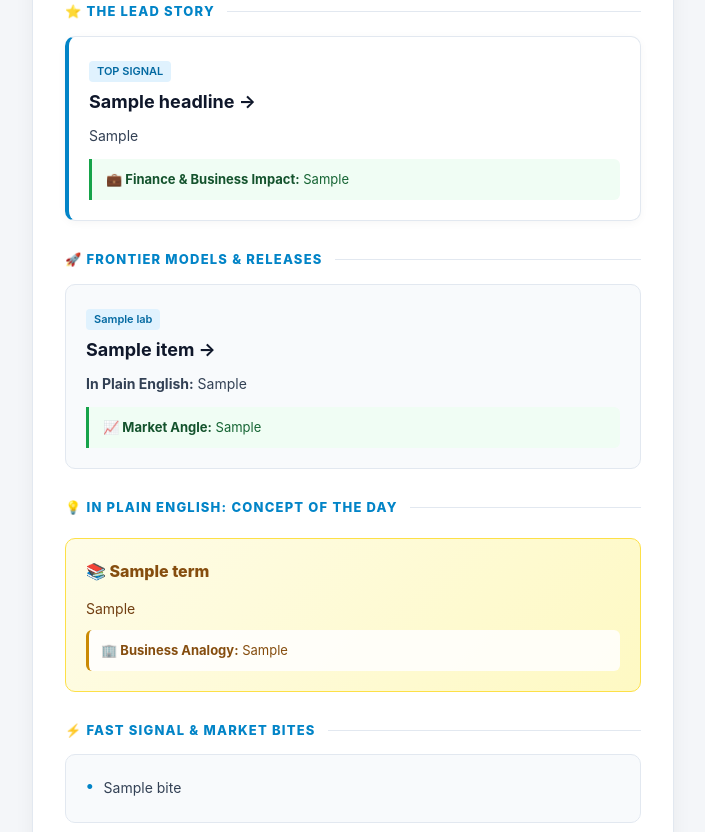
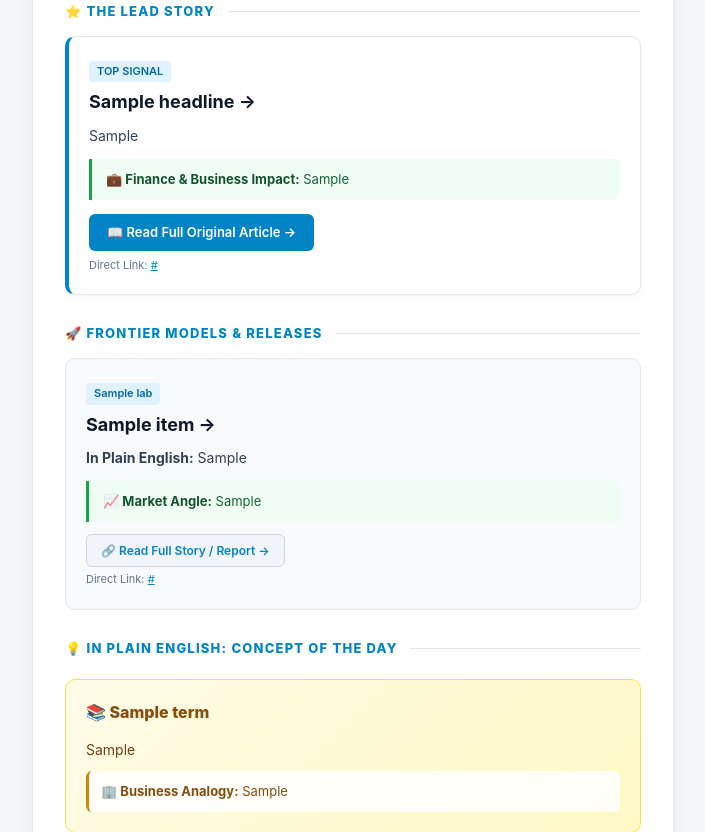
Before and after one commit to pgp16rudranshr-svg/BOT1, a Python web app: template templates/email_template.html in a window 1280 px wide. Shown: the part 257-1089 px from the top of the page, without its empty margins (287-992 px from the left). Run offline with Jinja, Linux system fonts and the light colour scheme; the template is opened without the code that fills it: most values are stand-ins (such as "Sample title", 1, 10 or a date in 2020).

Commit message:
Add direct article links and buttons to templates/email_template.html

```diff
--- a/templates/email_template.html
+++ b/templates/email_template.html
@@ -242,11 +242,19 @@
     <div class="card card-top">
       <span class="meta-tag">TOP SIGNAL</span>
       <h2 class="card-title">
-        <a href="{{ top_story.source_url }}" target="_blank">{{ top_story.headline }} &rarr;</a>
+        <a href="{{ top_story.source_url }}" target="_blank" style="color: #0f172a; text-decoration: none;">{{ top_story.headline }} &rarr;</a>
       </h2>
       <p class="card-body">{{ top_story.what_happened }}</p>
       <div class="highlight-box">
         <strong>💼 Finance & Business Impact:</strong> {{ top_story.why_it_matters }}
+      </div>
+      <div style="margin-top: 14px; text-align: left;">
+        <a href="{{ top_story.source_url }}" target="_blank" style="display: inline-block; background-color: #0284c7; color: #ffffff; text-decoration: none; padding: 8px 18px; border-radius: 6px; font-weight: 600; font-size: 13px;">
+          📖 Read Full Original Article &rarr;
+        </a>
+        <div style="margin-top: 6px; font-size: 11px; color: #64748b;">
+          Direct Link: <a href="{{ top_story.source_url }}" target="_blank" style="color: #0284c7; word-break: break-all;">{{ top_story.source_url }}</a>
+        </div>
       </div>
     </div>
 
@@ -257,11 +265,19 @@
     <div class="card">
       <span class="meta-tag">{{ item.lab }}</span>
       <h3 class="card-title">
-        <a href="{{ item.source_url }}" target="_blank">{{ item.title }} &rarr;</a>
+        <a href="{{ item.source_url }}" target="_blank" style="color: #0f172a; text-decoration: none;">{{ item.title }} &rarr;</a>
       </h3>
       <p class="card-body"><strong>In Plain English:</strong> {{ item.plain_english }}</p>
       <div class="highlight-box">
         <strong>📈 Market Angle:</strong> {{ item.market_impact }}
+      </div>
+      <div style="margin-top: 12px; text-align: left;">
+        <a href="{{ item.source_url }}" target="_blank" style="display: inline-block; background-color: #f1f5f9; color: #0284c7; text-decoration: none; padding: 6px 14px; border: 1px solid #cbd5e1; border-radius: 6px; font-weight: 600; font-size: 12px;">
+          🔗 Read Full Story / Report &rarr;
+        </a>
+        <div style="margin-top: 4px; font-size: 11px; color: #64748b;">
+          Direct Link: <a href="{{ item.source_url }}" target="_blank" style="color: #0284c7; word-break: break-all;">{{ item.source_url }}</a>
+        </div>
       </div>
     </div>
     {% endfor %}
@@ -287,7 +303,17 @@
         {% for bite in quick_bites %}
         <li class="quick-bites-item">
           <span class="quick-bites-bullet">&bull;</span>
-          <div>{{ bite }}</div>
+          <div>
+            {% if bite is mapping %}
+              {{ bite.text }}
+              {% if bite.source_name %}&mdash; <em>{{ bite.source_name }}</em>{% endif %}
+              {% if bite.source_url %}
+                <br/><a href="{{ bite.source_url }}" target="_blank" style="color: #0284c7; font-weight: 600; font-size: 12px; text-decoration: underline;">Read story &rarr;</a>
+              {% endif %}
+            {% else %}
+              {{ bite }}
+            {% endif %}
+          </div>
         </li>
         {% endfor %}
       </ul>
```
